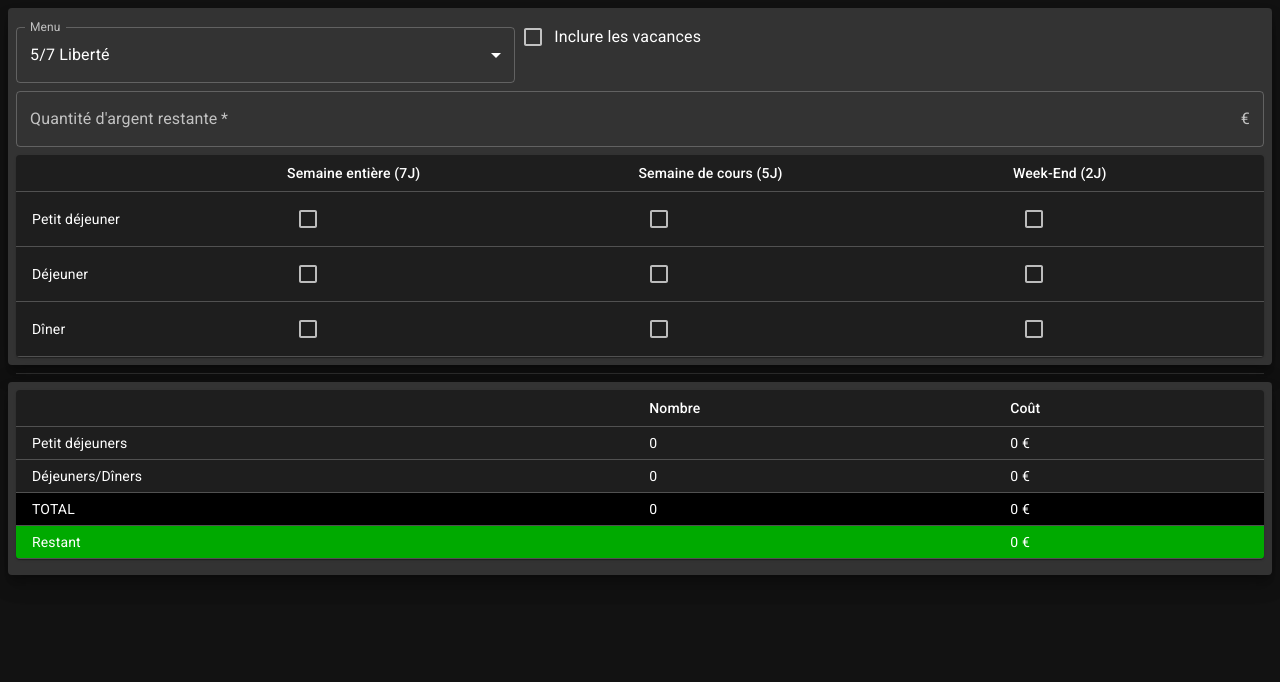
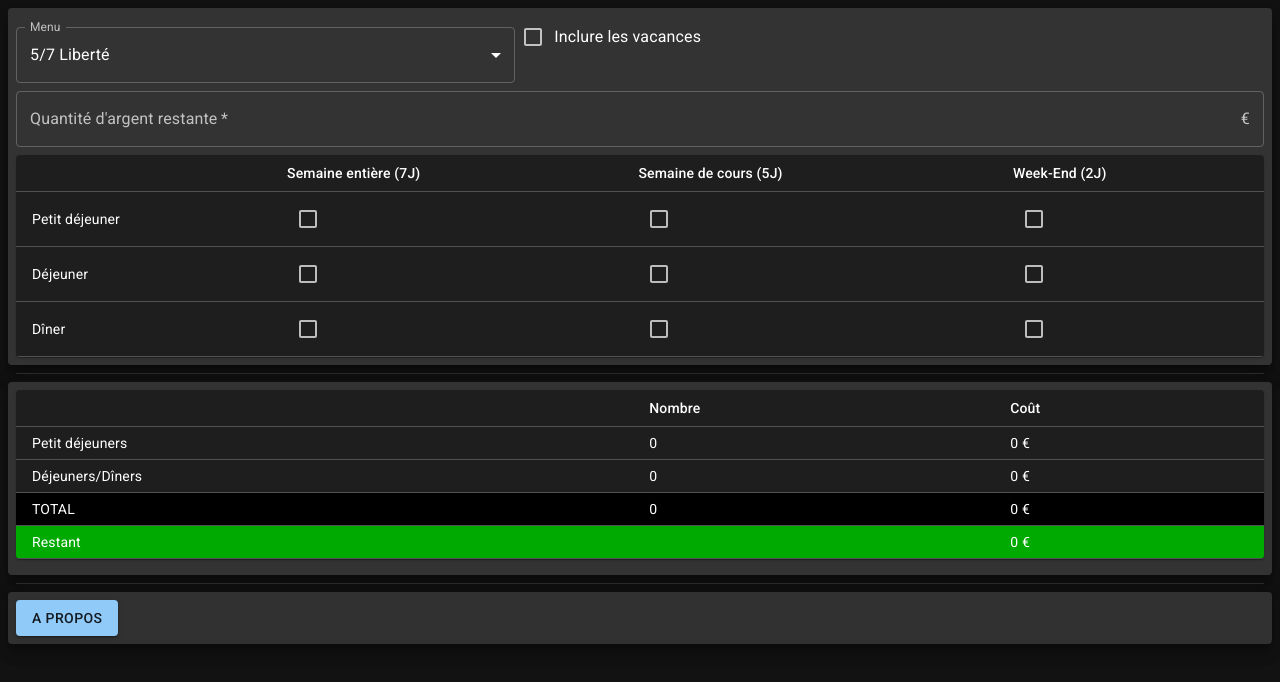
Before and after one commit to Whitebowfr/INSA-Restauration-Calc, a React (Create React App) app: page / in a window 1280 px wide. Shown: the top 682 px of the page. Built offline with nearby package versions, Linux system fonts and the light colour scheme.

Commit message:
Finished the about page

```diff
--- a/src/About/about.js
+++ b/src/About/about.js
@@ -1,5 +1,5 @@
 import * as React from "react"
-import { Button, Dialog, Paper, DialogTitle, DialogContent, DialogContentText } from "@mui/material"
+import { Button, Dialog, Paper, DialogTitle, DialogContent, DialogContentText, Link } from "@mui/material"
 
 export default function About() {
     const [open, setOpen] = React.useState(false)
@@ -11,7 +11,17 @@ export default function About() {
             <Button variant="contained" onClick={() => setOpen(true)}>A propos</Button>
         </Paper>
         <Dialog open={open} onClose={() => setOpen(false)}>
-
+            <DialogTitle>A Propos</DialogTitle>
+            <DialogContent>
+                <DialogContentText style={{whiteSpace: 'pre-line'}}>
+                    Salut !<br/>
+                    Si tu veux voir comment j'ai fait ce site, le code est ici : <Link target="_blank" rel="noopener" href="https://github.com/Whitebowfr/INSA-Restauration-Calc">INSA Restauration Calc (Github)</Link> <br/>
+                    Hésite pas à faire une pull request si tu l'améliore (j'ai fait le site en 1 aprem pré-IE donc c'est bancal un peu)<br/>
+                    <br/>
+                    Si tu veux me poser une question ou juste discuter, contacte-moi via discord : Whitebow#0749<br/>
+                    Pour des discussions plus sérieuses, mon mail insa est ouvert : <Link href="mailto:clementin.granier@insa-lyon.fr">clementin.granier@insa-lyon.fr</Link><br/>
+                </DialogContentText>
+            </DialogContent>
         </Dialog>
     </React.Fragment>)
 }
--- a/src/App.js
+++ b/src/App.js
@@ -1,9 +1,9 @@
 import * as React from "react"
 import DataSelection from "./DataSelection/DataSelection";
 import DataDisplay from "./DataDisplay/DataDisplay";
-import Calendar from "./CalendarDisplay";
 import { createTheme, ThemeProvider, Divider } from '@mui/material';
 import { getDejPrice, getMealPrice } from "./utils/pricesCalc";
+import About from "./About/about";
 
 function App() {
   const darktheme = createTheme({
@@ -54,6 +54,8 @@ function App() {
       <DataSelection menuChange={setMenu} moneyChange={setMoney} mealsChange={setMeals} />
       <Divider sx={{margin: 1}} />
       <DataDisplay mealPrices={mealPrices} total={total} remaining={remaining} menu={menu}/>
+      <Divider sx={{margin: 1}} />
+      <About />
     </ThemeProvider>
 
     );
```
